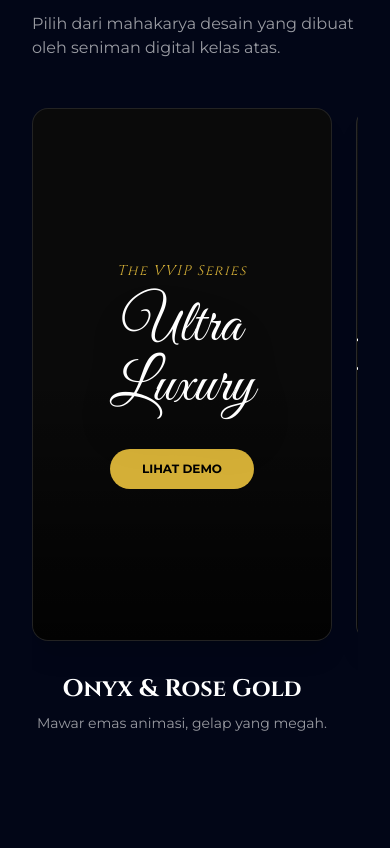
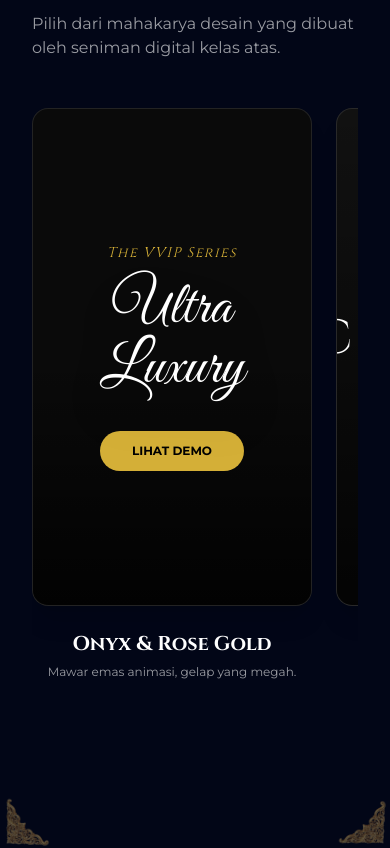
Before and after one commit to Adijoypro/undangin, a Next.js app: page / in a window 390 px wide. Shown: the part 3759-4607 px from the top of the page. Built offline with nearby package versions, Linux system fonts and the light colour scheme; no server answers.

Commit message:
fix: consistent theme card heights and aligned labels

```diff
--- a/src/components/landing/ThemeShowcase.tsx
+++ b/src/components/landing/ThemeShowcase.tsx
@@ -78,23 +78,23 @@
   }
 ];
 
-function ThemeCard({ t, index }: { t: typeof SHOWCASE_THEMES[0], index: number }) {
+function ThemeCard({ t }: { t: typeof SHOWCASE_THEMES[0] }) {
   const [isHovered, setIsHovered] = useState(false);
 
   return (
     <div
-      className="min-w-[300px] sm:min-w-[400px] shrink-0 group"
+      className="w-[280px] md:w-[400px] flex-shrink-0 snap-center group"
       onMouseEnter={() => setIsHovered(true)}
       onMouseLeave={() => setIsHovered(false)}
     >
-      <div className={`rounded-2xl overflow-hidden aspect-[9/16] ${t.bgClass} relative border transition-all duration-700 ${t.frameClass} group-hover:scale-[1.02]`}>
+      <div className={`w-full aspect-[9/16] rounded-2xl overflow-hidden ${t.bgClass} relative border transition-all duration-700 ${t.frameClass} group-hover:scale-[1.02]`}>
         {t.bgImage && (
           <div className="absolute inset-0 opacity-40 mix-blend-multiply z-0">
             <Image
               src={t.bgImage}
               alt={t.title}
               fill
-              sizes="(max-width: 768px) 300px, 400px"
+              sizes="(max-width: 768px) 280px, 400px"
               className="object-cover"
             />
           </div>
@@ -119,9 +119,9 @@
           )}
         </div>
       </div>
-      <div className="mt-8 text-center">
-        <h4 className="font-serif text-2xl font-bold mb-2 text-wedding-text">{t.name}</h4>
-        <p className="text-sm text-wedding-text/60">{t.desc}</p>
+      <div className="mt-6 text-center h-[100px] flex flex-col justify-start">
+        <h4 className="font-serif text-xl md:text-2xl font-bold mb-1 text-wedding-text line-clamp-1">{t.name}</h4>
+        <p className="text-xs md:text-sm text-wedding-text/60 line-clamp-2 leading-relaxed">{t.desc}</p>
       </div>
     </div>
   );
```
